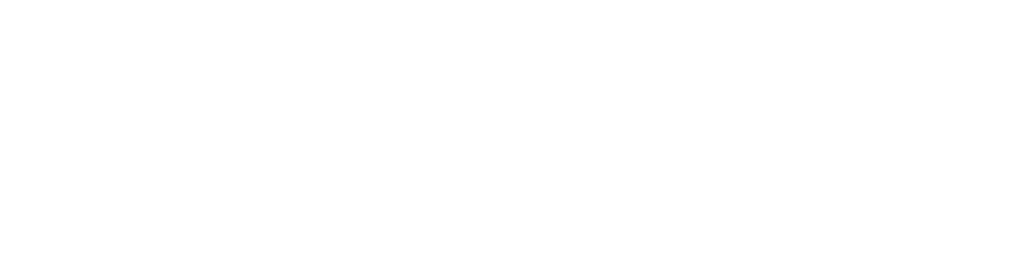
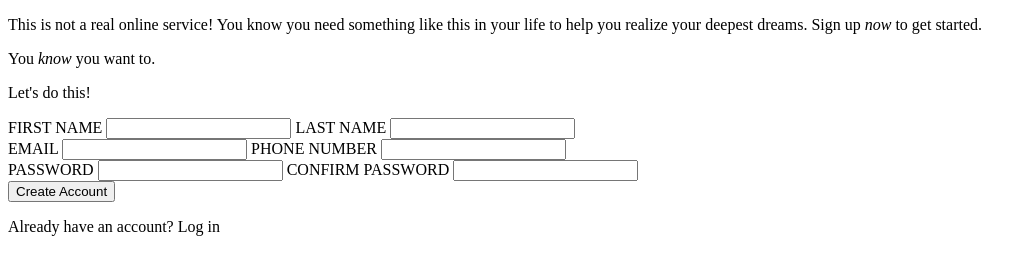
Before and after one commit to jyecs/sign-up-form, a plain HTML site: page index.html in a window 1280 px wide. Shown: the whole page, without its empty margins (0-1032 px from the left). Drawn offline with Linux system fonts and the light colour scheme.

Commit message:
Added basic skeleton form and text

```diff
--- a/index.html
+++ b/index.html
@@ -7,6 +7,43 @@
     <title>Document</title>
 </head>
 <body>
+    <div>
+    </div>
+    <div>
+        <form action="">
+            <div>
+                <p>This is not a real online service! You know you need something like this in your life
+                    to help you realize your deepest dreams. Sign up <em>now</em> to get started.
+                </p>
+                <P>You <em>know</em> you want to.</P>
+            </div>
+            <div>
+                <p>Let's do this!</p>
+                <div>
+                    <label for="first_name">FIRST NAME</label>
+                    <input id="first_name" name="first_name">
+                    <label for="last_name">LAST NAME</label>
+                    <input id="last_name" name="last_name">
+                </div>
+                <div>
+                    <label for="user_email">EMAIL</label>
+                    <input type="email" id="user_email" name="first_name">
+                    <label for="user_phone_number">PHONE NUMBER</label>
+                    <input type="number" id="user_phone_number" name="user_phone_number">
+                </div>
+                <div>
+                    <label for="user_password">PASSWORD</label>
+                    <input type="password" id="user_password" name="user_password">
+                    <label for="user_password_confirm">CONFIRM PASSWORD</label>
+                    <input type="password" id="user_password_confirm" name="user_password_confirm">
+                </div>
+            </div>
+            <div>
+                <button>Create Account</button>
+                <p>Already have an account? <span>Log in</span></p>
+            </div>
+        </form>
+    </div>
     <script src="script.js"></script>
 </body>
 </html>
```
